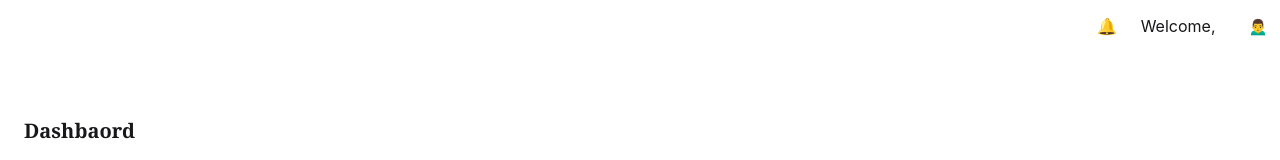
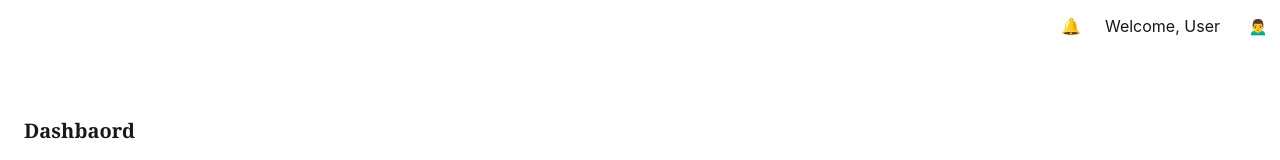
Before and after one commit to Sk-Pandey/CampusConnect, a React (Vite) app: page /dashboard in a window 1280 px wide. Shown: the top 160 px of the page. Built offline with nearby package versions, Linux system fonts and the light colour scheme.

Commit message:
condition rendering added

```diff
--- a/src/components/Topbar.jsx
+++ b/src/components/Topbar.jsx
@@ -14,7 +14,9 @@ const Topbar = () => {
           <button className="cursor-pointer" id="notifications">
             🔔
           </button>
-          <span className="font-sans">Welcome, {user.name}</span>
+          <span className="font-sans">
+            Welcome, {user.name ? user.name : "User"}
+          </span>
           <span className="bg-white rounded-full p-1">🙍‍♂️</span>
         </div>
       </header>
```
